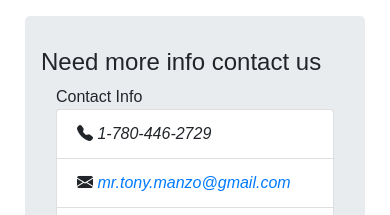
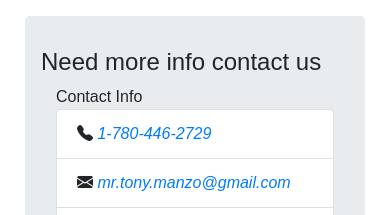
Before and after one commit to tonyManzo/manzoEnterprise, a plain HTML site: page index11622.html in a window 390 px wide. Shown: the part 5486-5701 px from the top of the page. Drawn offline with nearby package versions, Linux system fonts and the light colour scheme.

Commit message:
make phone number clickable

```diff
--- a/index11622.html
+++ b/index11622.html
@@ -324,7 +324,7 @@
           <div class="col-lg-4">
             Contact Info
             <ul class="list-group">
-              <li class="list-group-item"><i class="bi bi-telephone-fill"> 1-780-446-2729</i></li>
+              <li class="list-group-item"><i class="bi bi-telephone-fill"> <a href="tel:+17804462729">1-780-446-2729</a></i></li>
               <li class="list-group-item"><i class="bi bi-envelope-fill"> <a href="mailto:mr.tony.manzo@gmail.com">mr.tony.manzo@gmail.com</a></i></li>
               <li class="list-group-item"><i class="bi bi-geo-alt-fill"> 11624 128 Street, Edmonton, Alberta, Canada</i></li>
             </ul>
```
Also changed, not shown: index11622Bsmt.html (+1 -1 lines), index11624.html (+1 -1 lines), index11624Bsmt.html (+1 -1 lines).
